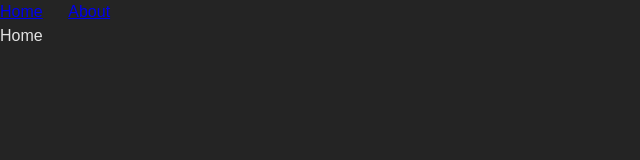
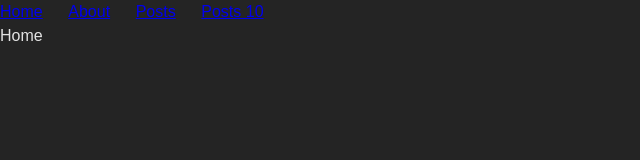
Before and after one commit to AlexMarquesAlves/react-router-dom-v6, a React (Vite) app: page / in a window 1280 px wide. Shown: the top 160 px of the page, without its empty margins (0-640 px from the left). Built offline with nearby package versions, Linux system fonts and the light colour scheme.

Commit message:
`Added new routes and links to Menu component and updated main.tsx to include new routes`

```diff
--- a/src/components/Menu/index.tsx
+++ b/src/components/Menu/index.tsx
@@ -11,6 +11,12 @@
         <li>
           <Link to="/about">About</Link>
         </li>
+        <li>
+          <Link to="/posts">Posts</Link>
+        </li>
+        <li>
+          <Link to="/posts/10">Posts 10</Link>
+        </li>
       </ul>
     </nav>
   );
--- a/src/main.tsx
+++ b/src/main.tsx
@@ -5,6 +5,7 @@
 import { About } from './components/About/index.tsx';
 import { Home } from './components/Home/index.tsx';
 import { Menu } from './components/Menu/index.tsx';
+import { Post } from './components/Post/index.tsx';
 
 createRoot(document.getElementById('root')!).render(
   <StrictMode>
@@ -13,6 +14,8 @@
       <Routes>
         <Route path="/" element={<Home />} />
         <Route path="/about" element={<About />} />
+        <Route path="/posts/:id" element={<Post />} />
+        <Route path="/posts" element={<Post />} />
       </Routes>
     </BrowserRouter>
   </StrictMode>,
```
